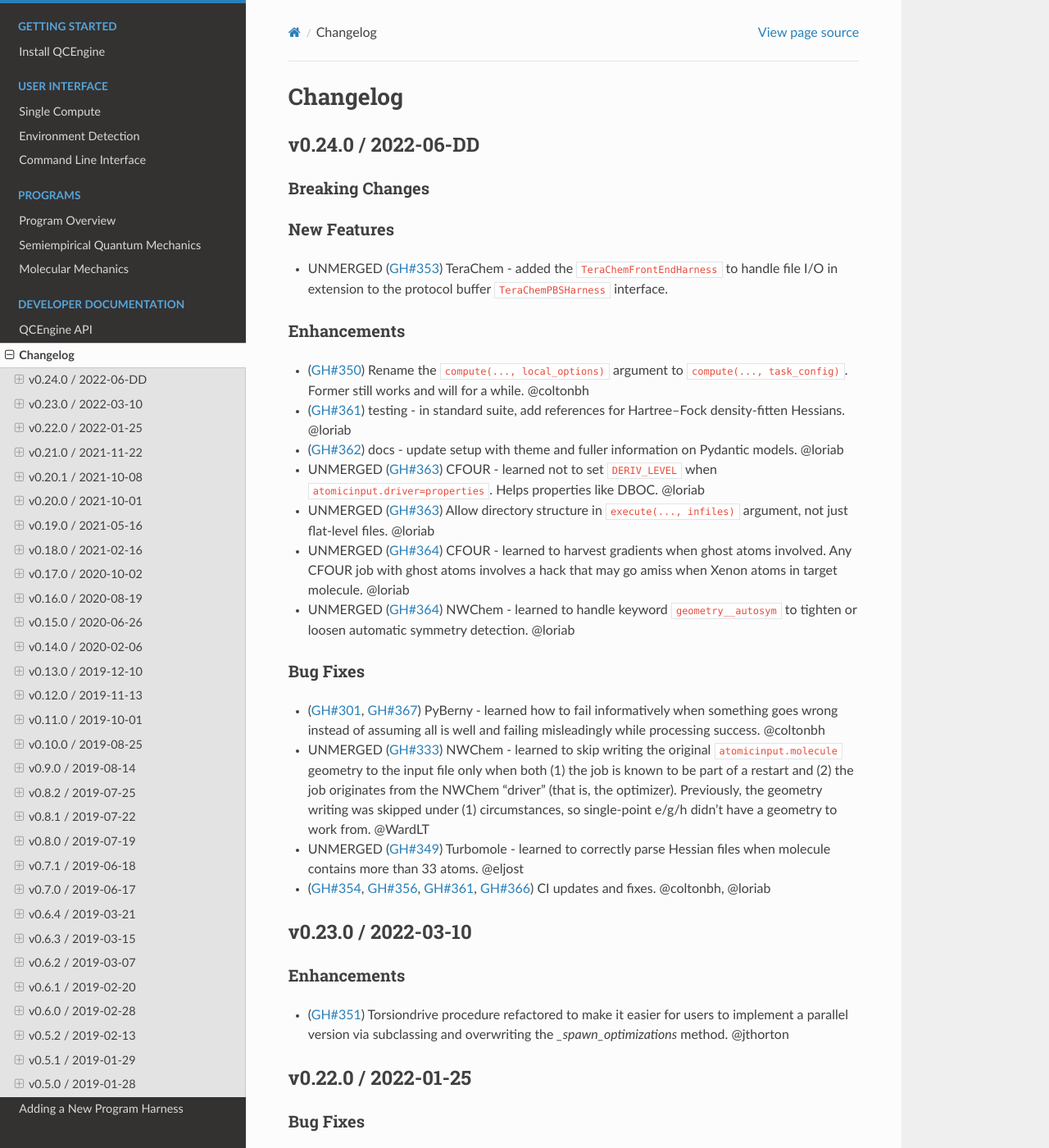
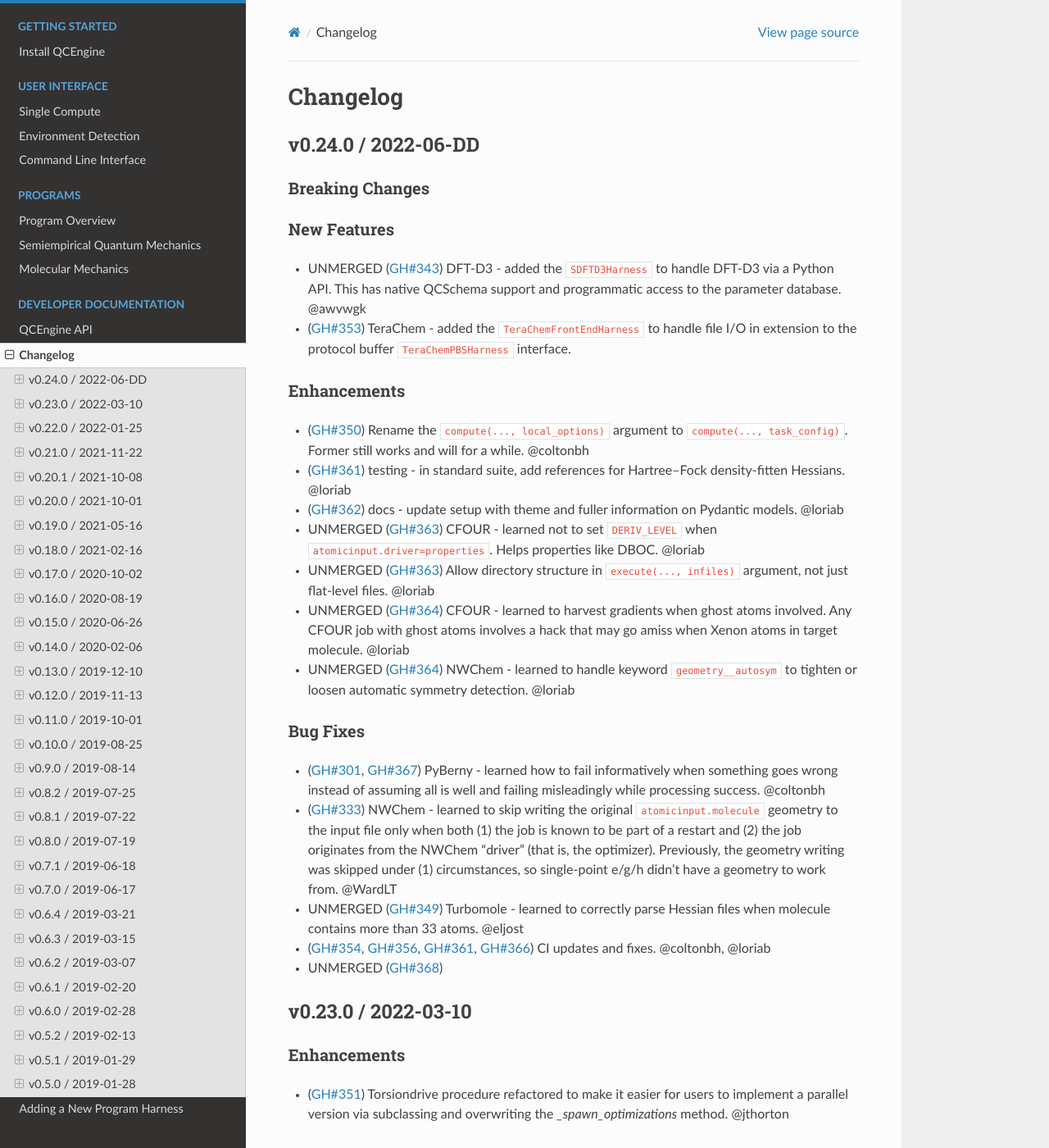
Before and after one commit to MolSSI/QCEngine, a Sphinx documentation site: the page built from docs/source/changelog.rst, in a window 1280 px wide and 1400 px high. Shown: the whole window at 82% size. Built offline with Sphinx 7.4.7 and the Read the Docs theme 2.0.0, drawn with Linux system fonts in a browser that asks for light colours; the version number could not be read and is left out.

Commit message:
Update changelog.rst

```diff
--- a/docs/source/changelog.rst
+++ b/docs/source/changelog.rst
@@ -25,7 +25,8 @@ Breaking Changes
 
 New Features
 ++++++++++++
-- UNMERGED (:pr:`353`) TeraChem - added the ``TeraChemFrontEndHarness`` to handle file I/O in extension to the protocol buffer ``TeraChemPBSHarness`` interface.
+- UNMERGED (:pr:`343`) DFT-D3 - added the ``SDFTD3Harness`` to handle DFT-D3 via a Python API. This has native QCSchema support and programmatic access to the parameter database. @awvwgk
+- (:pr:`353`) TeraChem - added the ``TeraChemFrontEndHarness`` to handle file I/O in extension to the protocol buffer ``TeraChemPBSHarness`` interface.
 
 Enhancements
 ++++++++++++
@@ -40,11 +41,11 @@ Enhancements
 Bug Fixes
 +++++++++
 - (:pr:`301`, :pr:`367`) PyBerny - learned how to fail informatively when something goes wrong instead of assuming all is well and failing misleadingly while processing success. @coltonbh
-- UNMERGED (:pr:`333`) NWChem - learned to skip writing the original ``atomicinput.molecule`` geometry to the input file only when both (1) the job is known to be part of a restart and (2) the job originates from the NWChem "driver" (that is, the optimizer). Previously, the geometry writing was skipped under (1) circumstances, so single-point e/g/h didn't have a geometry to work from. @WardLT
+- (:pr:`333`) NWChem - learned to skip writing the original ``atomicinput.molecule`` geometry to the input file only when both (1) the job is known to be part of a restart and (2) the job originates from the NWChem "driver" (that is, the optimizer). Previously, the geometry writing was skipped under (1) circumstances, so single-point e/g/h didn't have a geometry to work from. @WardLT
 - UNMERGED (:pr:`349`) Turbomole - learned to correctly parse Hessian files when molecule contains more than 33 atoms. @eljost
 
 - (:pr:`354`, :pr:`356`, :pr:`361`, :pr:`366`) CI updates and fixes. @coltonbh, @loriab
-
+- UNMERGED (:pr:`368`)
 
 v0.23.0 / 2022-03-10
 --------------------
```
